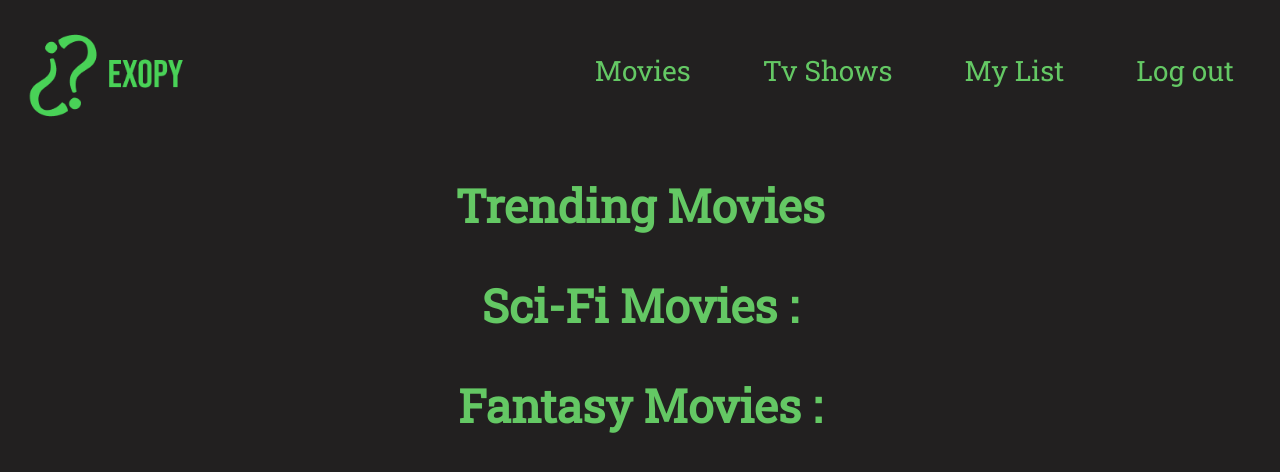
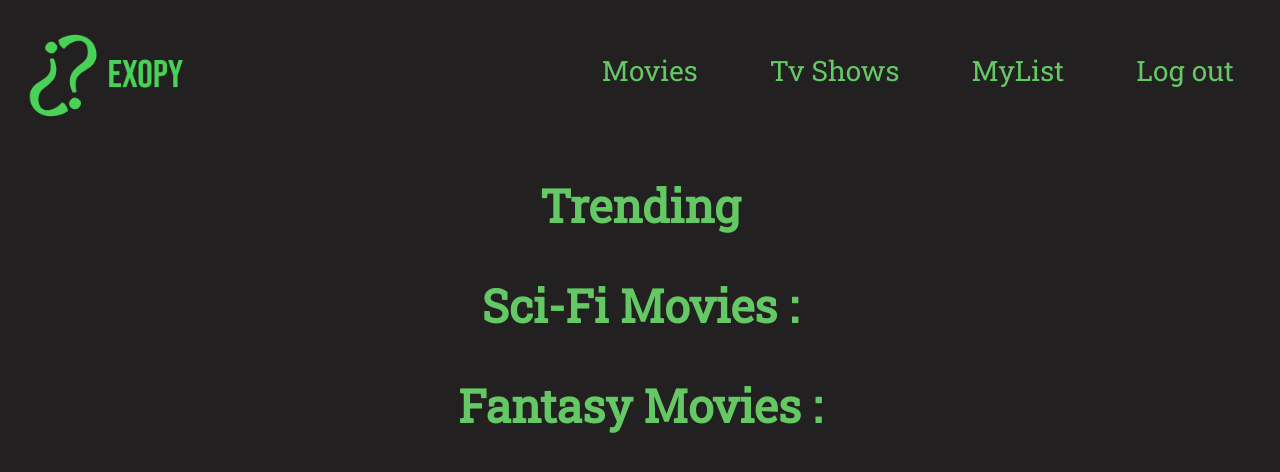
Before and after one commit to jyotsanh/Exopy, a Django app: template movies/templates/movies.html in a window 1280 px wide. Shown: the top 472 px of the page. Run offline with Django 4.2, Linux system fonts and the light colour scheme; the template is opened without the code that fills it, so the values that code supplies are empty.

Commit message:
under construction page works
somehow

```diff
--- a/movies/templates/movies.html
+++ b/movies/templates/movies.html
@@ -166,7 +166,7 @@
                 <a href="/movies/genre?gid=878?&name=Sci-Fi">Sci-Fi</a>
               </div>
           <li><a href="/series">Tv Shows</a></li>
-          <li><a href="/series/myList">My List</a></li>
+          <li><a href="/movies/myList">MyList</a></li>
           <li><a href="/logout">Log out</a></li>
         </ul>
       </nav>
@@ -179,7 +179,7 @@
     <!-- movie  -->
 
     <div class="trend">
-      <h1>Trending Movies</h1>
+      <h1>Trending</h1>
     </div>
 
     <div class="movies">
--- a/series/templates/joma.html
+++ b/series/templates/joma.html
@@ -119,7 +119,7 @@
         <ul>
           <li><a href="/movies/home">Movies</a></li>
           <li><a href="/series">Tv Shows</a></li>
-          <li><a href="/myList">My List</a></li>
+          <li><a href="/series/myList">My List</a></li>
           <li><a href="/logout">Log out</a></li>
         </ul>
       </nav>
```
Also changed, not shown: movies/templates/cover.html (+0 -7 lines). Lines whose indentation alone changed are shown as unchanged.
